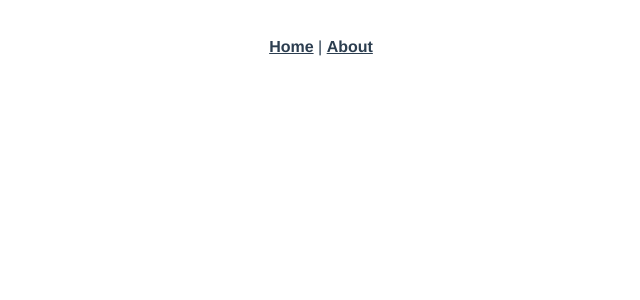
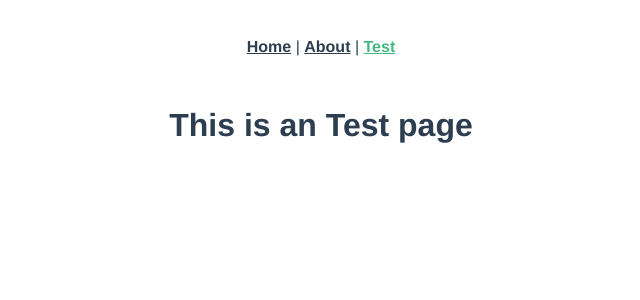
Before and after one commit to ASVBPREAUBV/vue-starter, a Vue app: page /#/test in a window 1280 px wide. Shown: the top 300 px of the page, without its empty margins (319-959 px from the left). Built offline with nearby package versions, Linux system fonts and the light colour scheme.

Commit message:
init test component, update README

```diff
--- a/package.json
+++ b/package.json
@@ -3,6 +3,7 @@
   "version": "0.1.0",
   "private": true,
   "scripts": {
+    "dev": "vue-cli-service serve",
     "serve": "vue-cli-service serve",
     "build": "vue-cli-service build",
     "lint": "vue-cli-service lint"
--- a/src/App.vue
+++ b/src/App.vue
@@ -2,7 +2,8 @@
   <div id="app">
     <div id="nav">
       <router-link to="/">Home</router-link> |
-      <router-link to="/about">About</router-link>
+      <router-link to="/about">About</router-link> |
+      <router-link to="/test">Test</router-link>
     </div>
     <router-view/>
   </div>
--- a/src/router.ts
+++ b/src/router.ts
@@ -2,20 +2,26 @@
 import Router from "vue-router";
 import Home from "./views/Home.vue";
 import About from "./views/About.vue";
+import Test from "./views/Test.vue";
 
 Vue.use(Router);
 
 export default new Router({
     routes: [
         {
-      path: "/",
-      name: "home",
+            path: '/',
+            name: 'home',
             component: Home
         },
         {
-      path: "/about",
-      name: "about",
+            path: '/about',
+            name: 'about',
             component: About
+        },
+        {
+            path: '/test',
+            name: 'test',
+            component: Test
         }
     ]
 });
--- a/src/views/About.vue
+++ b/src/views/About.vue
@@ -1,5 +1,6 @@
 <template>
   <div class="about">
     <h1>This is an about page</h1>
+
   </div>
 </template>
--- /dev/null
+++ b/src/views/Test.vue
@@ -0,0 +1,6 @@
+<template>
+  <div class="test">
+    <h1>This is an Test page</h1>
+
+  </div>
+</template>
```
Also changed, not shown: src/store.ts (+5 -5 lines), 1 other file (tests, documents, lock files or other folders). Lines whose indentation alone changed are shown as unchanged.
